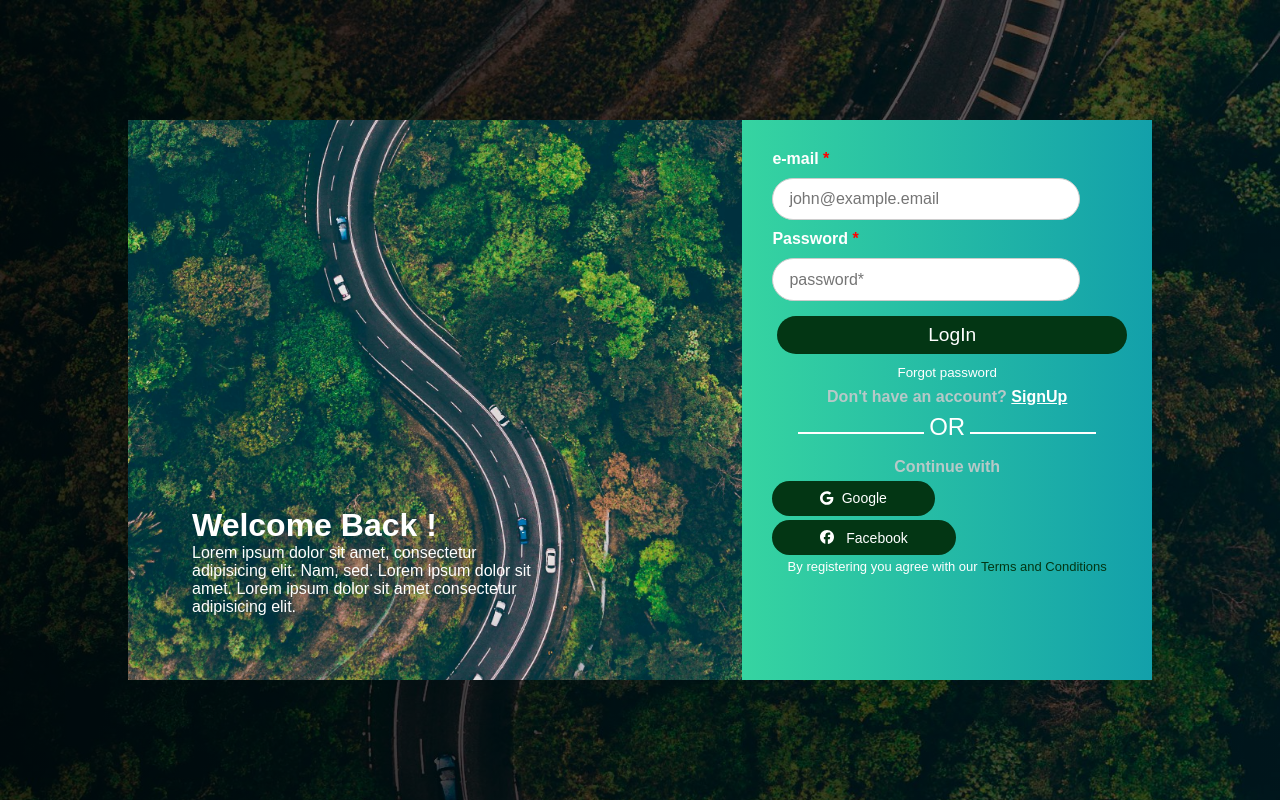
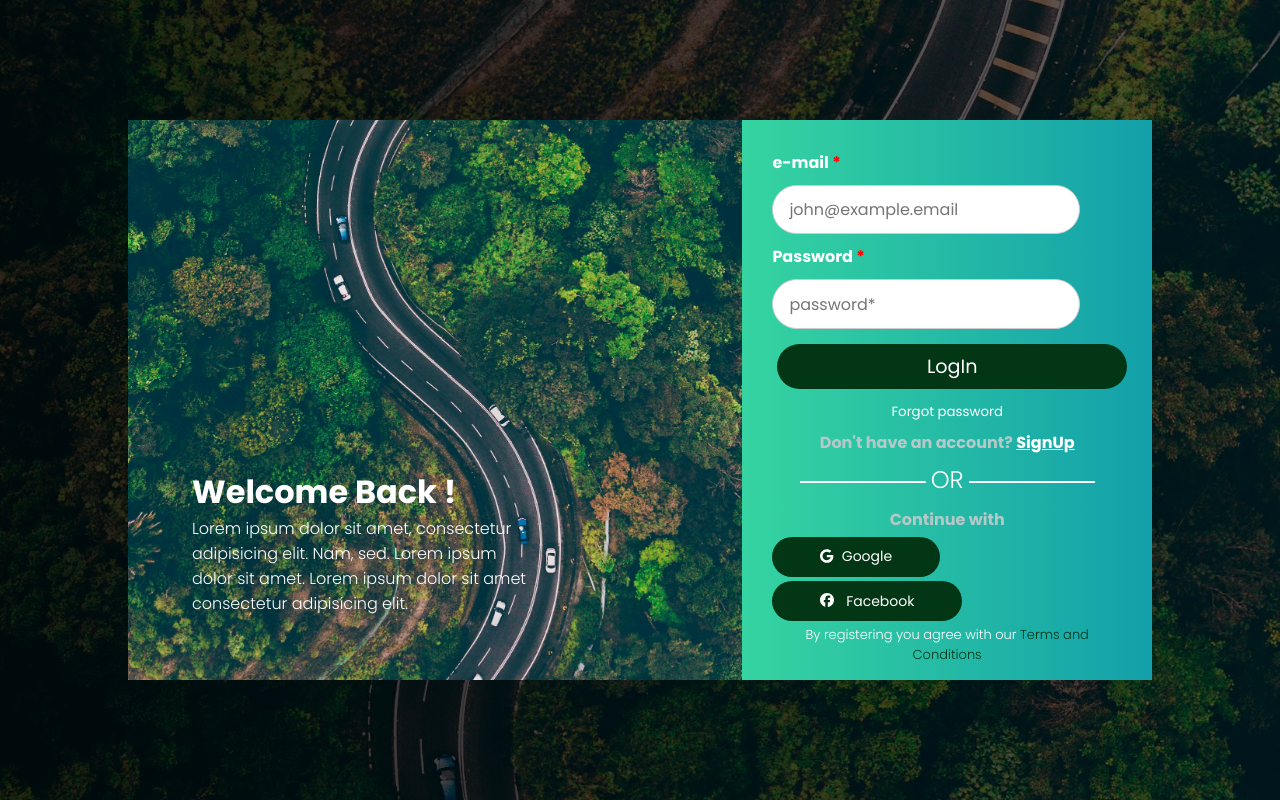
Before and after one commit to python420learner/Carbclex_Nextjs, a Next.js app: page /login in a window 1280 px wide. Built offline with nearby package versions, Linux system fonts and the light colour scheme.

Commit message:
Fixed Serverside Rendering

```diff
--- a/src/app/layout.js
+++ b/src/app/layout.js
@@ -1,14 +1,19 @@
-import { Geist, Geist_Mono } from "next/font/google";
+import { Poppins } from "next/font/google";
 import "./globals.css";
 
-const geistSans = Geist({
-  variable: "--font-geist-sans",
+// const geistSans = Geist({
+//   variable: "--font-geist-sans",
+//   subsets: ["latin"],
+// });
+
+// const geistMono = Geist_Mono({
+//   variable: "--font-geist-mono",
+//   subsets: ["latin"],
+// });
+
+const poppins = Poppins({
   subsets: ["latin"],
-});
-
-const geistMono = Geist_Mono({
-  variable: "--font-geist-mono",
-  subsets: ["latin"],
+  weight: ["300", "400", "700"], // Add required weights
 });
 
 export const metadata = {
@@ -20,7 +25,8 @@
   return (
     <html lang="en">
       <body
-        className={`${geistSans.variable} ${geistMono.variable} antialiased`}
+        // className={`${geistSans.variable} ${geistMono.variable} antialiased`}
+        className={`${poppins.className} antialiased`}
       >
         {children}
       </body>
--- a/src/app/login/page.js
+++ b/src/app/login/page.js
@@ -143,7 +143,7 @@
                       Forgot password </button>
 
                   </div>
-                  <div style={{color:'#B6C9C8',fontWeight:'bold',margin:'2px'}}> Don't have an account? <Link href="/SignUp" style={{color:'white',fontWeight:'light'}}>SignUp</Link> </div>
+                  <div style={{color:'#B6C9C8',fontWeight:'bold',margin:'2px'}}> Don't have an account? <Link href="/signup" style={{color:'white',fontWeight:'light'}}>SignUp</Link> </div>
                   <div className="others">
                     <div className="line-login"></div>
                     <div  className="or">
```
Also changed, not shown: src/app/dashboard/page.js (line endings or trailing spaces).
